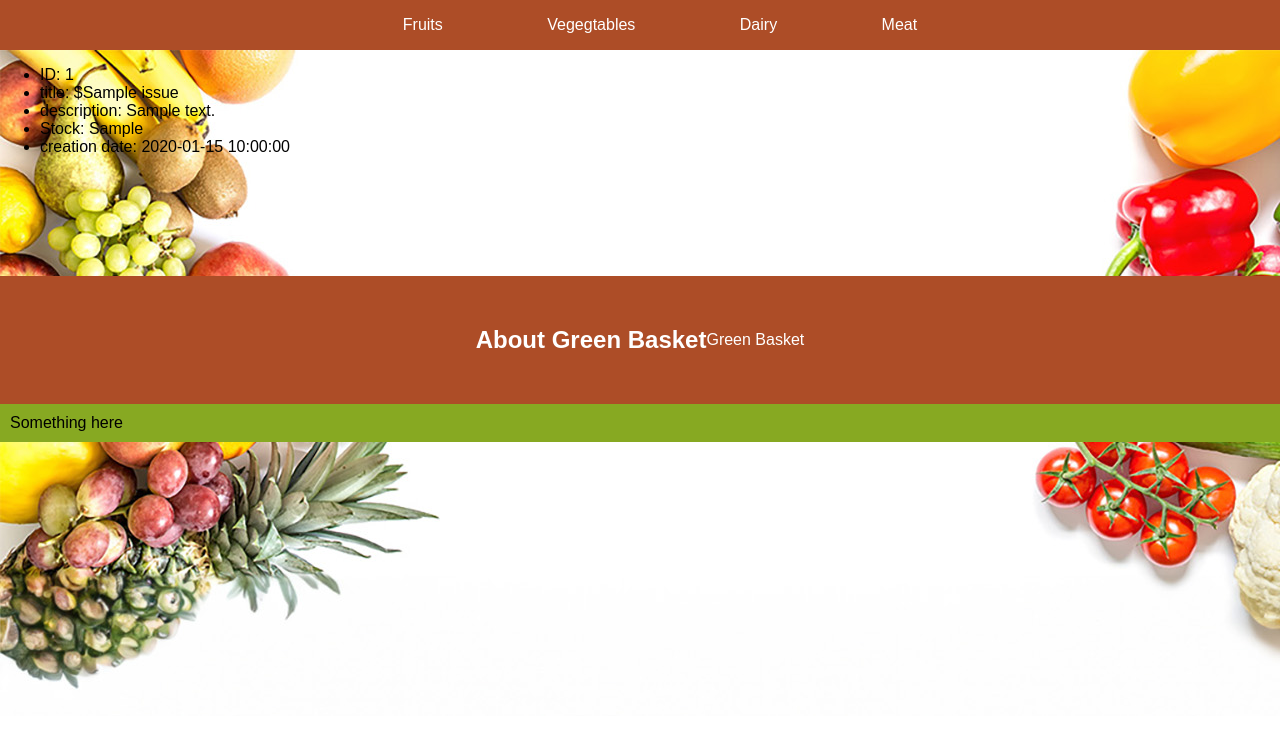
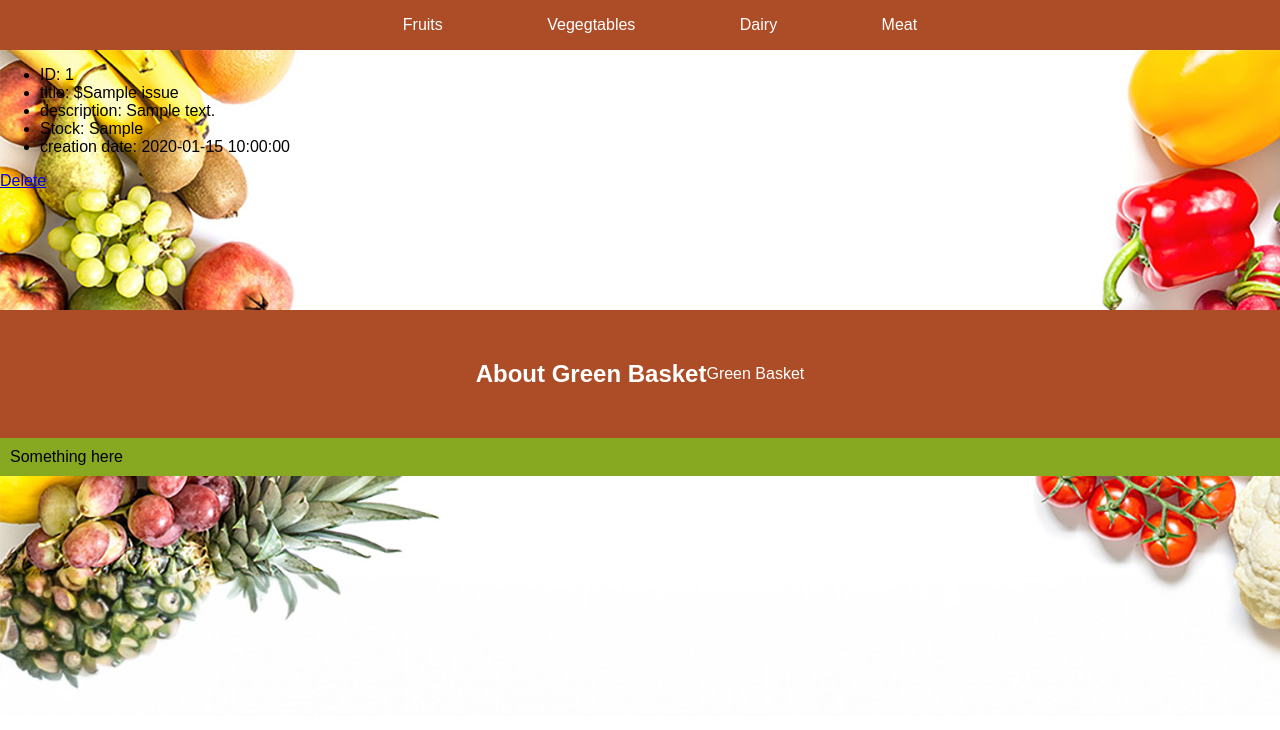
Before and after one commit to PythThm/Agile-Development-Project, a Flask app: page /admin/1 in a window 1280 px wide; the page is wider, and only the part inside the window is pictured. Shown: the part 70-800 px from the top of that part. Run offline with Flask 3, Linux system fonts and the light colour scheme; tables that the repository leaves empty hold one stand-in row (values such as "Sample post").

Commit message:
Added issue deletion

```diff
--- a/routes/admin.py
+++ b/routes/admin.py
@@ -79,7 +79,14 @@ def view_issues():
     issues = Issue.query.all()
     return render_template('admin/customer_issues.html', issues=issues)
 
-@admin_bp.route('/<issue_id>')
+@admin_bp.route('/<int:issue_id>')
 def issue_detail(issue_id):
     issue = db.one_or_404(db.select(Issue).filter_by(id=issue_id))
     return render_template('admin/issue_details.html', issue=issue)
+
+@admin_bp.route("/<int:issue_id>/delete")
+def delete_product(issue_id):
+    issue = db.get_or_404(Issue, issue_id)
+    db.session.delete(issue)
+    db.session.commit()
+    return redirect(url_for("admin.view_issues"))
--- a/templates/admin/customer_issues.html
+++ b/templates/admin/customer_issues.html
@@ -9,5 +9,6 @@
     <p>Submitted on: {{ issue.created }}</p>
     <p>Status: {{ issue.resolved }}</p>
     <a href="{{ url_for('admin.issue_detail', issue_id=issue.id) }}">View Issue</a>
+    <a href="/admin/{{issue.id}}/delete" class="btn" onclick="return confirm('Are you sure to delete?')">Delete</a>
 {% endfor %}
 {% endblock %}
--- a/templates/admin/issue_details.html
+++ b/templates/admin/issue_details.html
@@ -18,6 +18,8 @@
         <span>creation date: {{ issue.created }}</span>
     </li>
 </ul>
+
+<a href="/admin/{{issue.id}}/delete" class="btn" onclick="return confirm('Are you sure to delete?')">Delete</a>
 {% endblock %}
 
 <!-- TODO: show specific id and issues  -->
```
